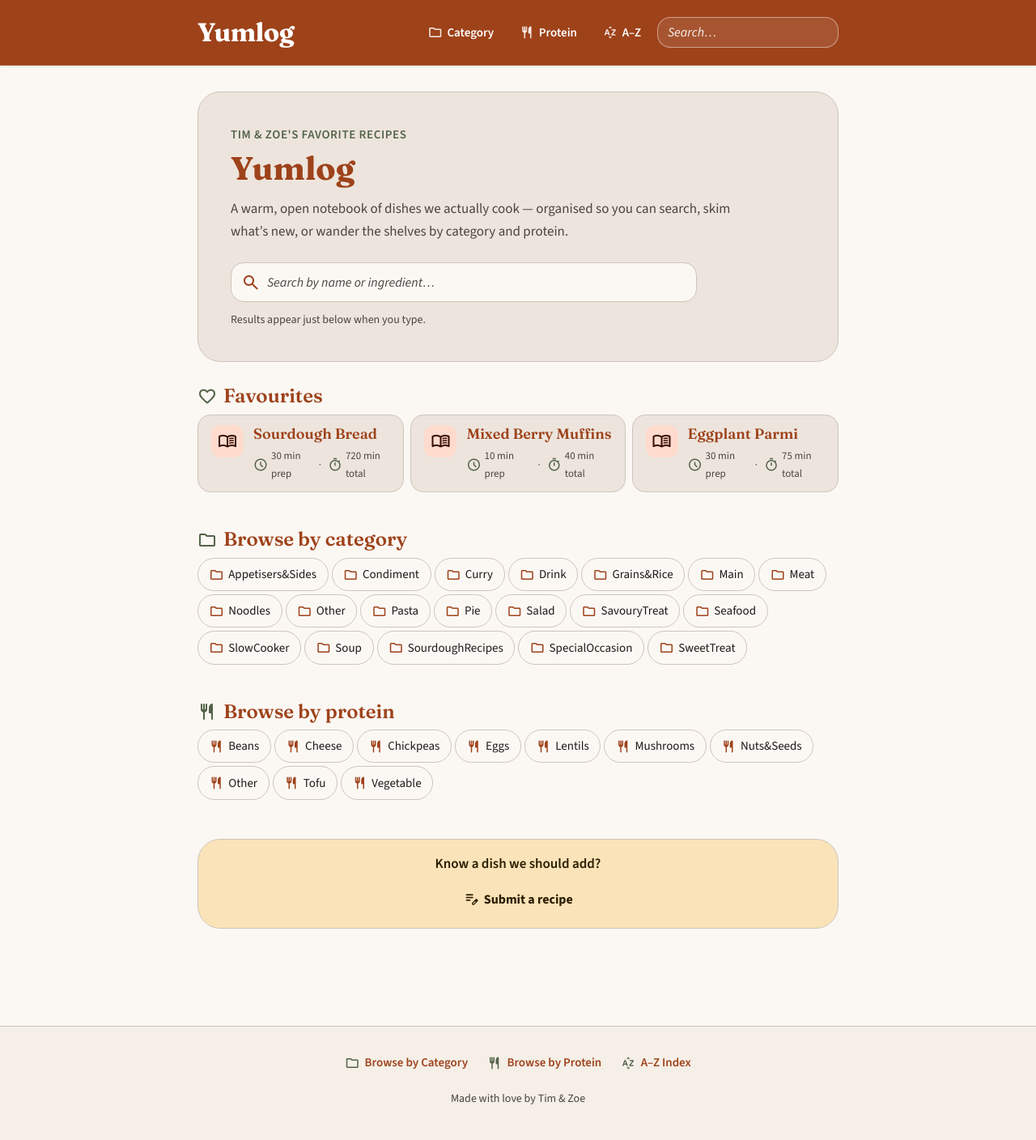
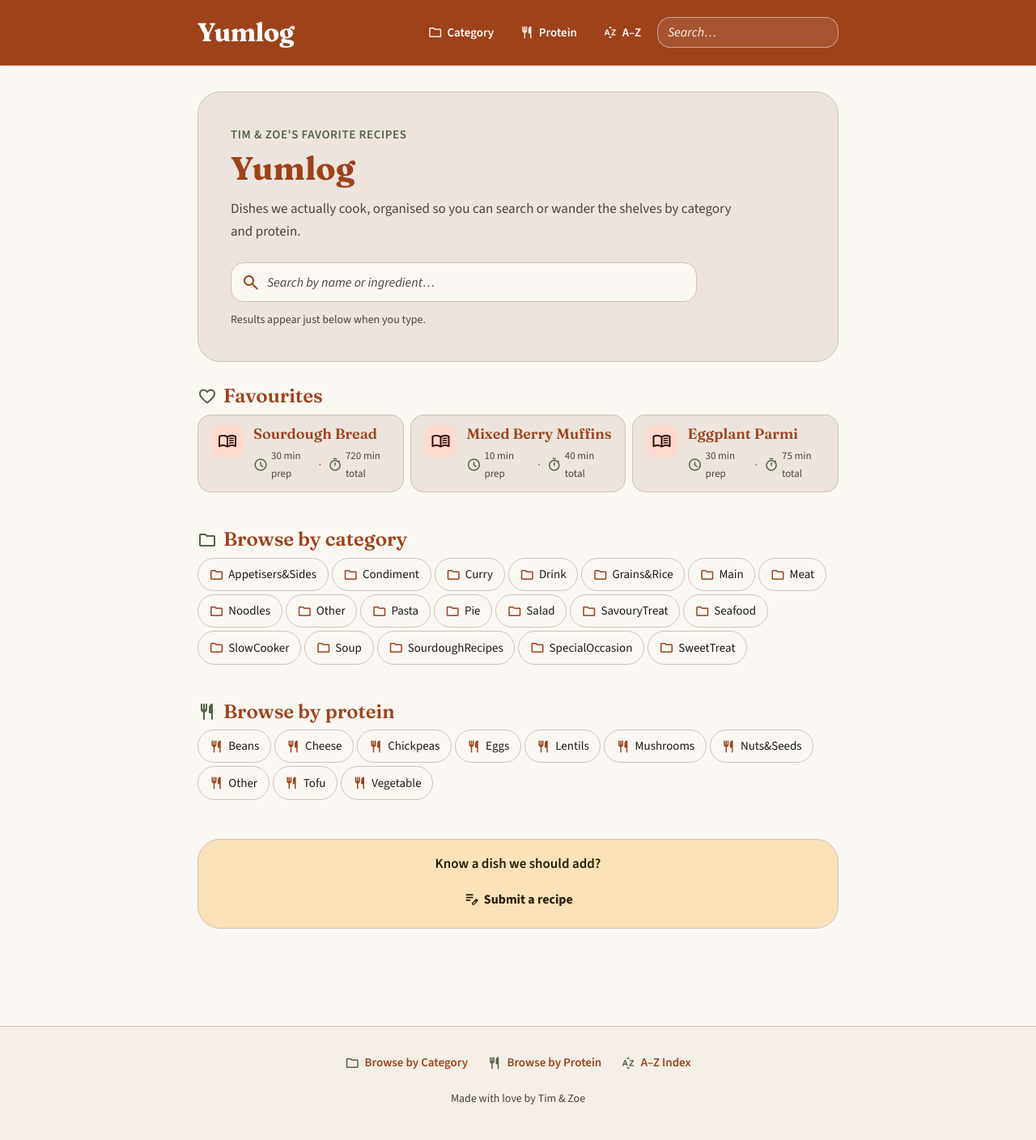
Before and after one commit to Tim-Claessen/yumlog, a Jekyll site: the page built from index.md, in a window 1280 px wide. Shown: the whole page at 81% size. Built offline with Jekyll 4.4.1, drawn with Linux system fonts in a browser that asks for light colours.

Commit message:
Shorten home page lead copy in site config
Co-authored-by: Cursor <cursoragent@cursor.com>

```diff
--- a/_config.yml
+++ b/_config.yml
@@ -6,8 +6,7 @@ theme: null
 
 # Home page (consumed by _layouts/home.html — avoids hardcoding in templates)
 home_lead: >
-  A warm, open notebook of dishes we actually cook — organised so you can search,
-  skim what’s new, or wander the shelves by category and protein.
+  Dishes we actually cook, organised so you can search or wander the shelves by category and protein.
 
 submit_recipe_url: "https://forms.gle/Fj8Szehe23sCvq6GA"
 
```
